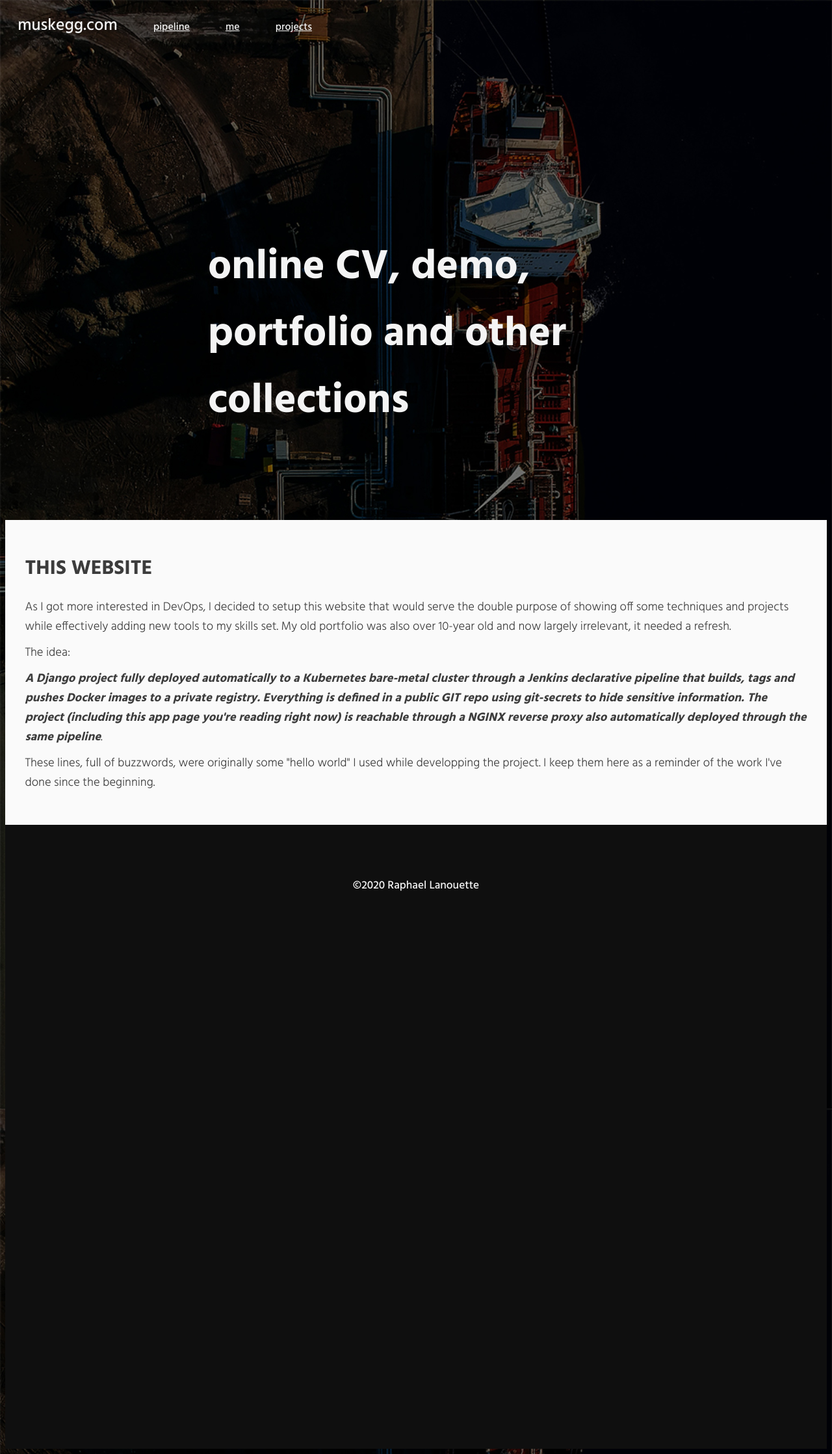
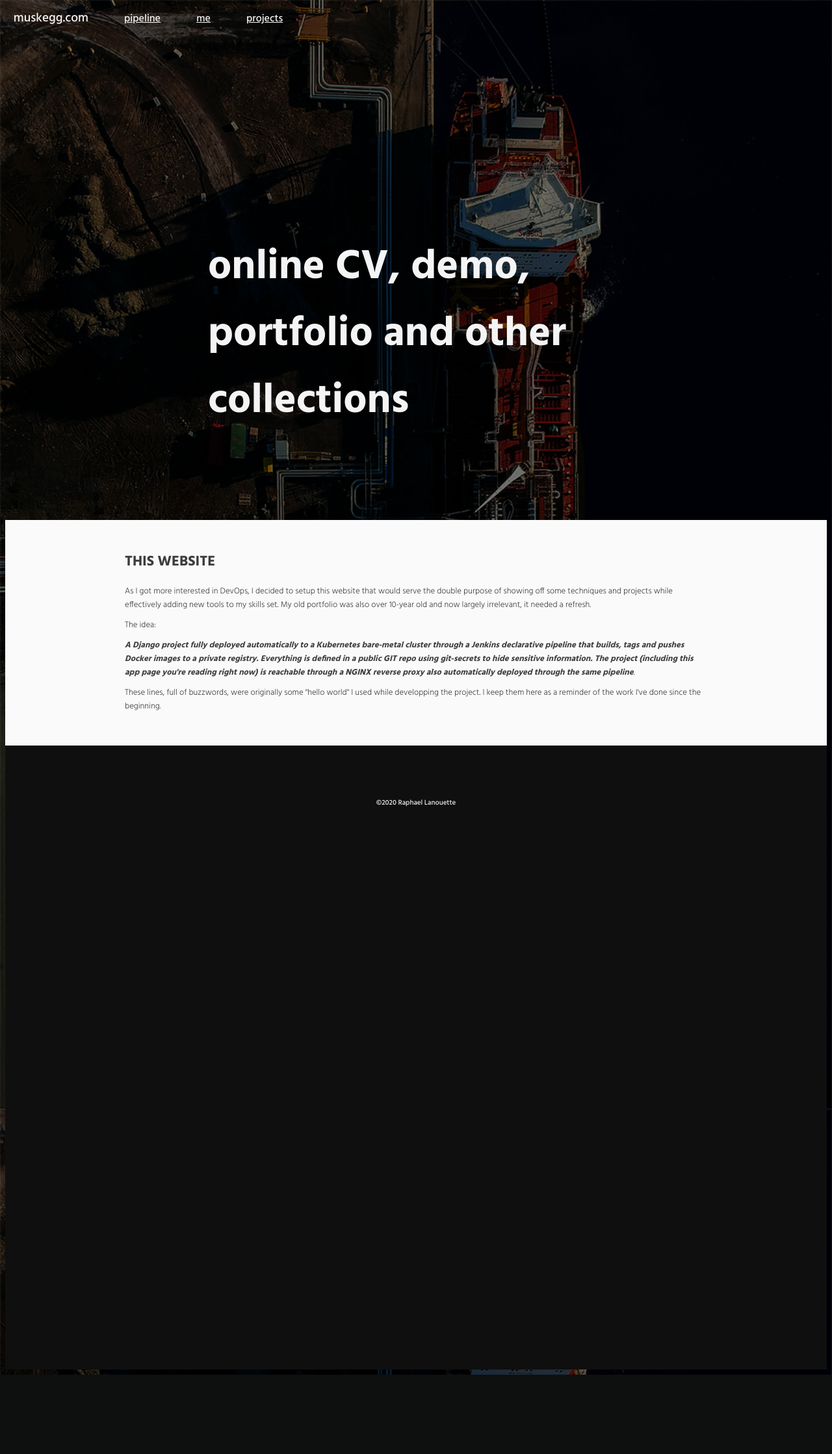
Before and after one commit to muskeg/devops-resume, a Django app: page / in a window 1280 px wide. Shown: the whole page at 65% size. After the commit the page ends 2115 px from the top, so only its background shows below. Run offline with Django 3.2, Linux system fonts and the light colour scheme; parts of the project's set-up code (start-up, migrations or seed data) failed here and were passed over; some libraries are stand-ins or nearby versions.

Commit message:
responsive design adjustement

```diff
--- a/app/website/static/web/css/styles.css
+++ b/app/website/static/web/css/styles.css
@@ -120,7 +120,7 @@ a.anchor {
 }
 
 .section_text {
-  width: 94vw;
+  width: 90vw;
   margin: auto;
 }
 
@@ -135,9 +135,9 @@ a.anchor {
   font-size: 3vw;
 }
 
-@media screen and (min-width: 900px) {
+@media screen and (min-width:720px) {
   body {
-     font-size: 1.45vw;
+     font-size: 1.75vw;
   }
 
   h1 {
@@ -150,11 +150,15 @@ a.anchor {
 
   #header {
     padding: 1.5vw;
-    font-size: 1.25vw;
+    font-size: 1.75vw;
   }
 
   #header_title {
     font-size: 2vw;
+  }
+
+  .section_text {
+    width: 70vw;
   }
 
   #footer_copyright {
@@ -162,7 +166,7 @@ a.anchor {
   }
 }
 
-@media screen and (min-width: 1400px) {
+@media screen and (min-width: 1100px) {
   body {
      font-size: 1vw;
   }
@@ -172,7 +176,8 @@ a.anchor {
   }
 
   #header {
-    font-size: 1vw;
+    padding: 1vw;
+    font-size: 1.25vw;
   }
 
   #header_title {
```
